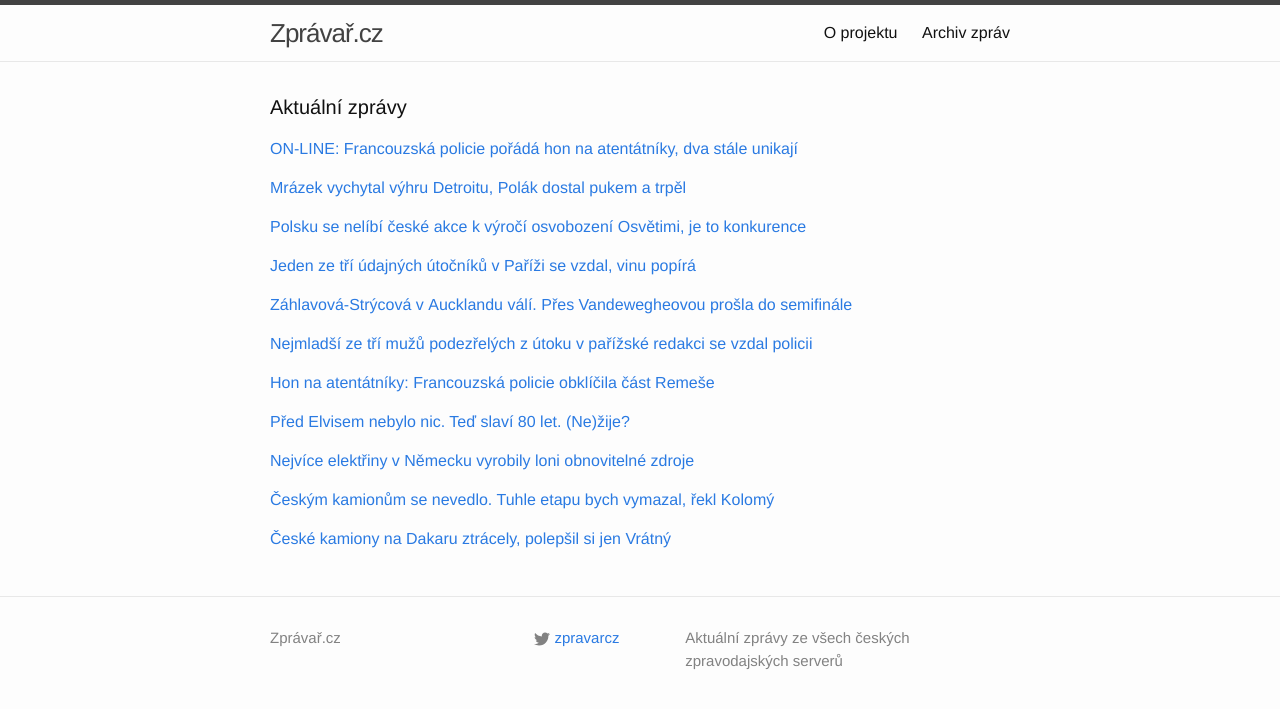
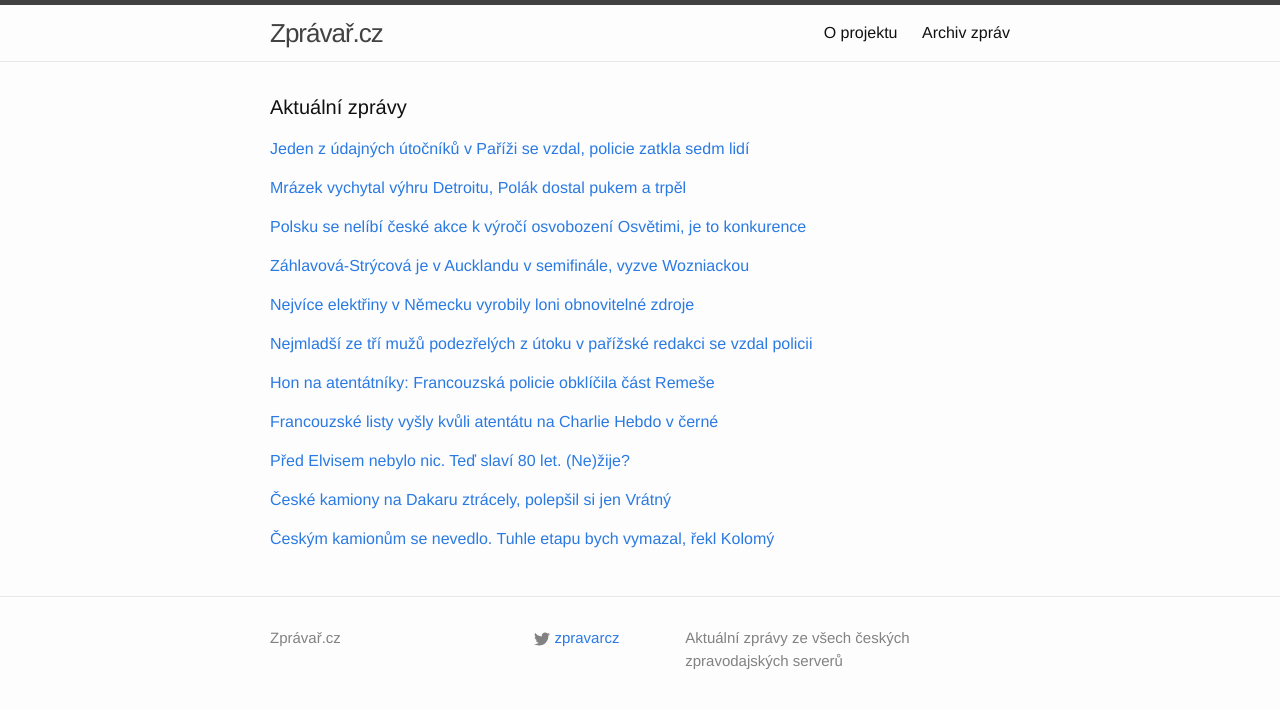
Before and after one commit to adliska/zpravar, a Jekyll site: the page built from index.html, in a window 1280 px wide. Shown: the top 709 px of the page. Built offline with Jekyll 4.4.1, drawn with Linux system fonts in a browser that asks for light colours; some of the changed lines change nothing that is shown.

Commit message:
zpravar news update

```diff
--- a/index.html
+++ b/index.html
@@ -5,15 +5,23 @@ layout: default
 <div class="home">
     <h1 class="page-heading">Aktuální zprávy</h1>
 
-<p><a href="javascript:;" onclick="toggle_visibility('zpravy0')">ON-LINE: Francouzská policie pořádá hon na atentátníky, dva stále unikají</a></p>
+<p><a href="javascript:;" onclick="toggle_visibility('zpravy0')">Jeden z údajných útočníků v Paříži se vzdal, policie zatkla sedm lidí</a></p>
 <div id="zpravy0" style="display:none">
 <ul>
+<li><a href=http://zpravy.e15.cz/zahranicni/udalosti/jeden-z-udajnych-utocniku-v-parizi-se-vzdal-policie-zatkla-sedm-lidi-1150770>Jeden z údajných útočníků v Paříži se vzdal, policie zatkla sedm lidí - zpravy.e15.cz</a></li>
+<li><a href=http://www.tyden.cz/rubriky/zahranici/evropa/dalsi-teror-v-parizi-po-policistech-strileli-ze-samopalu_329404.html>Další teror v Paříži? Po policistech stříleli ze samopalů - www.tyden.cz</a></li>
 <li><a href=http://zahranicni.ihned.cz/c1-63350570-on-line-francouzska-policie-porada-hon-na-atentatniky-dva-stale-unikaji>ON-LINE: Francouzská policie pořádá hon na atentátníky, dva stále unikají - zahranicni.ihned.cz</a></li>
 <li><a href=http://www.lidovky.cz/francouzska-policie-porada-hon-na-atentatniky-dva-stale-unikaji-pw8-/zpravy-svet.aspx?c=A150108_072421_ln_zahranici_mct>Francouzská policie pořádá hon na atentátníky, dva stále unikají  - www.lidovky.cz</a></li>
 <li><a href=http://www.ceskatelevize.cz/ct24/svet/297489-policii-se-vzdal-udajny-spolupachatel-utoku-na-charlie-hebdo-ma-pry-alibi/>Policii se vzdal údajný spolupachatel útoku na Charlie Hebdo. Má prý alibi - www.ceskatelevize.cz</a></li>
 <li><a href=http://zahranicni.ihned.cz/c1-63350570-francouzska-policie-porada-hon-na-atentatniky-dva-stale-unikaji>Francouzská policie pořádá hon na atentátníky, dva stále unikají - zahranicni.ihned.cz</a></li>
+<li><a href=http://zpravy.e15.cz/zahranicni/udalosti/jeden-ze-tri-udajnych-utocniku-v-parizi-se-vzdal-vinu-popira-1150770>Jeden ze tří údajných útočníků v Paříži se vzdal, vinu popírá - zpravy.e15.cz</a></li>
+<li><a href=http://zpravy.e15.cz/zahranicni/udalosti/jeden-ze-tri-utocniku-v-parizi-se-vzdal-vinu-popira-1150770>Jeden ze tří útočníků v Paříži se vzdal, vinu popírá - zpravy.e15.cz</a></li>
 <li><a href=http://www.tyden.cz/rubriky/zahranici/evropa/nejmladsi-z-parizskych-utocniku-se-vzdal-policii-nevinny_329404.html>Nejmladší z pařížských útočníků se vzdal policii. Nevinný? - www.tyden.cz</a></li>
+<li><a href=http://zpravy.e15.cz/zahranicni/udalosti/pri-strelbe-v-parizi-zemrelo-12-lidi-ze-tri-udajnych-utocniku-se-1-vzdal-1150770>Při střelbě v Paříži zemřelo 12 lidí. Ze tří údajných útočníků se 1 vzdal - zpravy.e15.cz</a></li>
+<li><a href=http://zpravy.e15.cz/zahranicni/udalosti/pri-strelbe-v-parizi-zemrelo-12-lidi-jeden-ze-tri-udajnych-utocniku-se-vzdal-1150770>Při střelbě v Paříži zemřelo 12 lidí. Jeden ze tří údajných útočníků se vzdal - zpravy.e15.cz</a></li>
 <li><a href=http://www.ceskenoviny.cz/zpravy/zpravy/nejmladsi-z-udajnych-atentatniku-se-vzdal-francouzske-policii/1166234>Nejmladší z údajných atentátníků se vzdal francouzské policii  - www.ceskenoviny.cz</a></li>
+<li><a href=http://zpravy.e15.cz/zahranicni/udalosti/pri-strelbe-v-parizi-zemrelo-12-lidi-jeden-ze-tri-utocniku-se-uz-vzdal-1150770>Při střelbě v Paříži zemřelo 12 lidí. Jeden ze tří útočníků se už vzdal - zpravy.e15.cz</a></li>
+<li><a href=http://zpravy.e15.cz/zahranicni/udalosti/pri-strelbe-v-parizi-zemrelo-12-lidi-jeden-ze-tri-utocniku-se-vzdal-1150770>Při střelbě v Paříži zemřelo 12 lidí. Jeden ze tří útočníků se vzdal - zpravy.e15.cz</a></li>
 <li><a href=http://www.ceskatelevize.cz/ct24/svet/297489-nejmladsi-parizsky-atentatnik-se-vzdal-policii/>Nejmladší pařížský atentátník se vzdal policii - www.ceskatelevize.cz</a></li>
 <li><a href=http://echo24.cz/a/wgvHY>Remeš je obklíčená, teroristé dál unikají - echo24.cz</a></li>
 </ul>
@@ -38,23 +46,22 @@ layout: default
 <li><a href=http://www.ceskenoviny.cz/zpravy/zpravy/polsku-se-pry-nelibi-ceske-akce-k-vyroci-osvobozeni-osvetimi/1166276>Polsku se prý nelíbí české akce k výročí osvobození Osvětimi - www.ceskenoviny.cz</a></li>
 <li><a href=http://www.novinky.cz/zahranicni/evropa/358156-polsku-se-nelibi-chystane-ceske-konkurencni-akce-k-osvobozeni-osvetimi.html>Polsku se nelíbí chystané české konkurenční akce k osvobození Osvětimi - www.novinky.cz</a></li>
 </ul>
-</div><p><a href="javascript:;" onclick="toggle_visibility('zpravy3')">Jeden ze tří údajných útočníků v Paříži se vzdal, vinu popírá</a></p>
+</div><p><a href="javascript:;" onclick="toggle_visibility('zpravy3')">Záhlavová-Strýcová je v Aucklandu v semifinále, vyzve Wozniackou</a></p>
 <div id="zpravy3" style="display:none">
 <ul>
-<li><a href=http://zpravy.e15.cz/zahranicni/udalosti/jeden-ze-tri-udajnych-utocniku-v-parizi-se-vzdal-vinu-popira-1150770>Jeden ze tří údajných útočníků v Paříži se vzdal, vinu popírá - zpravy.e15.cz</a></li>
-<li><a href=http://zpravy.e15.cz/zahranicni/udalosti/jeden-ze-tri-utocniku-v-parizi-se-vzdal-vinu-popira-1150770>Jeden ze tří útočníků v Paříži se vzdal, vinu popírá - zpravy.e15.cz</a></li>
-<li><a href=http://zpravy.e15.cz/zahranicni/udalosti/pri-strelbe-v-parizi-zemrelo-12-lidi-ze-tri-udajnych-utocniku-se-1-vzdal-1150770>Při střelbě v Paříži zemřelo 12 lidí. Ze tří údajných útočníků se 1 vzdal - zpravy.e15.cz</a></li>
-<li><a href=http://zpravy.e15.cz/zahranicni/udalosti/pri-strelbe-v-parizi-zemrelo-12-lidi-jeden-ze-tri-udajnych-utocniku-se-vzdal-1150770>Při střelbě v Paříži zemřelo 12 lidí. Jeden ze tří údajných útočníků se vzdal - zpravy.e15.cz</a></li>
-<li><a href=http://zpravy.e15.cz/zahranicni/udalosti/pri-strelbe-v-parizi-zemrelo-12-lidi-jeden-ze-tri-utocniku-se-uz-vzdal-1150770>Při střelbě v Paříži zemřelo 12 lidí. Jeden ze tří útočníků se už vzdal - zpravy.e15.cz</a></li>
-<li><a href=http://zpravy.e15.cz/zahranicni/udalosti/pri-strelbe-v-parizi-zemrelo-12-lidi-jeden-ze-tri-utocniku-se-vzdal-1150770>Při střelbě v Paříži zemřelo 12 lidí. Jeden ze tří útočníků se vzdal - zpravy.e15.cz</a></li>
-</ul>
-</div><p><a href="javascript:;" onclick="toggle_visibility('zpravy4')">Záhlavová-Strýcová v Aucklandu válí. Přes Vandewegheovou prošla do semifinále</a></p>
-<div id="zpravy4" style="display:none">
-<ul>
+<li><a href=http://www.rozhlas.cz/_zprava/zahlavovastrycova-je-v-aucklandu-v-semifinale-vyzve-wozniackou--1440973>Záhlavová-Strýcová je v Aucklandu v semifinále, vyzve Wozniackou - www.rozhlas.cz</a></li>
 <li><a href=http://www.denik.cz/tenis/zahlavova-strycova-v-aucklandu-vali-pres-vandewegheovou-prosla-do-semifinale-201.html>Záhlavová-Strýcová v Aucklandu válí. Přes Vandewegheovou prošla do semifinále - www.denik.cz</a></li>
 <li><a href=http://www.sportovninoviny.cz/zpravy/tenistka-zahlavova-strycova-je-v-aucklandu-v-semifinale/1166303>Tenistka Záhlavová-Strýcová je v Aucklandu v semifinále - www.sportovninoviny.cz</a></li>
 <li><a href=http://sport.aktualne.cz/zahlavova-strycova-se-v-aucklandu-utka-o-finale/r~55e8af88970211e4b98c002590604f2e/>Záhlavová-Strýcová se v Aucklandu utká o finále - sport.aktualne.cz</a></li>
 <li><a href=http://sport.idnes.cz/tenis-turnaje-zpravodajstvi-diw-/tenis.aspx?c=A150108_070408_tenis_rou>Tenistka Záhlavová-Strýcová je na turnaji v Aucklandu už v semifinále - sport.idnes.cz</a></li>
+</ul>
+</div><p><a href="javascript:;" onclick="toggle_visibility('zpravy4')">Nejvíce elektřiny v Německu vyrobily loni obnovitelné zdroje</a></p>
+<div id="zpravy4" style="display:none">
+<ul>
+<li><a href=http://zpravy.e15.cz/zahranicni/ekonomika/nejvice-elektriny-v-nemecku-vyrobily-loni-obnovitelne-zdroje-1151205>Nejvíce elektřiny v Německu vyrobily loni obnovitelné zdroje - zpravy.e15.cz</a></li>
+<li><a href=http://www.denik.cz/ekonomika/nejvice-elektriny-v-nemecku-vyrobily-loni-obnovitelne-zdroje-20150108.html>Nejvíce elektřiny v Německu vyrobily loni obnovitelné zdroje - www.denik.cz</a></li>
+<li><a href=http://byznys.ihned.cz/c1-63350560-obnovitelne-zdroje-loni-v-nemecku-poprve-vyrobily-nejvic-elektriny>Obnovitelné zdroje loni v Německu poprvé vyrobily nejvíc elektřiny - byznys.ihned.cz</a></li>
+<li><a href=http://www.financninoviny.cz/zpravodajstvi/zpravy/nejvice-elektriny-v-nemecku-vyrobily-loni-obnovitelne-zdroje/1166279>Nejvíce elektřiny v Německu vyrobily loni obnovitelné zdroje - www.financninoviny.cz</a></li>
 </ul>
 </div><p><a href="javascript:;" onclick="toggle_visibility('zpravy5')">Nejmladší ze tří mužů podezřelých z útoku v pařížské redakci se vzdal policii</a></p>
 <div id="zpravy5" style="display:none">
@@ -72,32 +79,32 @@ layout: default
 <li><a href=http://www.ceskatelevize.cz/ct24/svet/297450-francouzska-policie-lokalizovala-teroristy-a-provadi-zasah/>Francouzská policie lokalizovala teroristy a provádí zásah - www.ceskatelevize.cz</a></li>
 <li><a href=http://www.ceskatelevize.cz/ct24/svet/297450-francouzska-policie-lokalizovala-teroristy-a-chysta-zasah/>Francouzská policie lokalizovala teroristy a chystá zásah - www.ceskatelevize.cz</a></li>
 </ul>
-</div><p><a href="javascript:;" onclick="toggle_visibility('zpravy7')">Před Elvisem nebylo nic. Teď slaví 80 let. (Ne)žije?</a></p>
+</div><p><a href="javascript:;" onclick="toggle_visibility('zpravy7')">Francouzské listy vyšly kvůli atentátu na Charlie Hebdo v černé</a></p>
 <div id="zpravy7" style="display:none">
+<ul>
+<li><a href=http://echo24.cz/a/wEWPU>Francouzské listy vyšly kvůli atentátu na Charlie Hebdo v černé - echo24.cz</a></li>
+<li><a href=http://www.novinky.cz/zahranicni/evropa/358162-barbarstvi-teror-francouzske-noviny-vysly-v-cerne.html>Barbarství, teror - francouzské noviny vyšly v černé  - www.novinky.cz</a></li>
+<li><a href=http://www.ceskenoviny.cz/zpravy/zpravy/francouzske-listy-vysly-kvuli-atentatu-na-charlie-hebdo-v-cerne/1166317>Francouzské listy vyšly kvůli atentátu na Charlie Hebdo v černé - www.ceskenoviny.cz</a></li>
+</ul>
+</div><p><a href="javascript:;" onclick="toggle_visibility('zpravy8')">Před Elvisem nebylo nic. Teď slaví 80 let. (Ne)žije?</a></p>
+<div id="zpravy8" style="display:none">
 <ul>
 <li><a href=http://www.ceskatelevize.cz/ct24/kultura/297411-pred-elvisem-nebylo-nic-ted-slavi-80-let-ne-zije/>Před Elvisem nebylo nic. Teď slaví 80 let. (Ne)žije? - www.ceskatelevize.cz</a></li>
 <li><a href=http://www.lidovky.cz/zivot-elvise-presleyho-pripominal-pohadku-skoncil-ale-predcasne-pyc-/lide.aspx?c=A150105_164302_lide_hm>Život Elvise Presleyho připomínal pohádku, skončil ale předčasně  - www.lidovky.cz</a></li>
 <li><a href=http://www.denik.cz/hudba/kral-rokenrolu-elvis-presley-by-se-dozil-osmdesatky-20150108.html>Král rokenrolu Elvis Presley by se dožil osmdesátky - www.denik.cz</a></li>
 </ul>
-</div><p><a href="javascript:;" onclick="toggle_visibility('zpravy8')">Nejvíce elektřiny v Německu vyrobily loni obnovitelné zdroje</a></p>
-<div id="zpravy8" style="display:none">
+</div><p><a href="javascript:;" onclick="toggle_visibility('zpravy9')">České kamiony na Dakaru ztrácely, polepšil si jen Vrátný</a></p>
+<div id="zpravy9" style="display:none">
 <ul>
-<li><a href=http://www.denik.cz/ekonomika/nejvice-elektriny-v-nemecku-vyrobily-loni-obnovitelne-zdroje-20150108.html>Nejvíce elektřiny v Německu vyrobily loni obnovitelné zdroje - www.denik.cz</a></li>
-<li><a href=http://byznys.ihned.cz/c1-63350560-obnovitelne-zdroje-loni-v-nemecku-poprve-vyrobily-nejvic-elektriny>Obnovitelné zdroje loni v Německu poprvé vyrobily nejvíc elektřiny - byznys.ihned.cz</a></li>
-<li><a href=http://www.financninoviny.cz/zpravodajstvi/zpravy/nejvice-elektriny-v-nemecku-vyrobily-loni-obnovitelne-zdroje/1166279>Nejvíce elektřiny v Německu vyrobily loni obnovitelné zdroje - www.financninoviny.cz</a></li>
+<li><a href=http://www.sportovninoviny.cz/zpravy/ceske-kamiony-na-dakaru-ztracely-polepsil-si-jen-vratny/1166255>České kamiony na Dakaru ztrácely, polepšil si jen Vrátný - www.sportovninoviny.cz</a></li>
+<li><a href=http://www.sportovninoviny.cz/zpravy/loprais-na-dakarske-rallye-klesl-na-ctvrte-misto/1166255>Loprais na dakarské rallye klesl na čtvrté místo - www.sportovninoviny.cz</a></li>
+<li><a href=http://sport.aktualne.cz/loprais-na-dakarske-rallye-klesl-na-ctvrte-misto/r~1629bf0096c011e4a10c0025900fea04/>Loprais na dakarské rallye klesl na čtvrté místo - sport.aktualne.cz</a></li>
 </ul>
-</div><p><a href="javascript:;" onclick="toggle_visibility('zpravy9')">Českým kamionům se nevedlo. Tuhle etapu bych vymazal, řekl Kolomý</a></p>
-<div id="zpravy9" style="display:none">
+</div><p><a href="javascript:;" onclick="toggle_visibility('zpravy10')">Českým kamionům se nevedlo. Tuhle etapu bych vymazal, řekl Kolomý</a></p>
+<div id="zpravy10" style="display:none">
 <ul>
 <li><a href=http://www.tyden.cz/rubriky/sport/tenis/ceskym-kamionum-se-nevedlo-tuhle-etapu-bych-vymazal-rekl-kolomy_329409.html>Českým kamionům se nevedlo. Tuhle etapu bych vymazal, řekl Kolomý - www.tyden.cz</a></li>
 <li><a href=http://sport.aktualne.cz/ceske-kamiony-na-dakaru-ztracely-polepsil-si-jen-vratny/r~bdd3a722970411e498be002590604f2e/>České kamiony na Dakaru ztrácely, polepšil si jen Vrátný - sport.aktualne.cz</a></li>
 <li><a href=http://sport.idnes.cz/rallye-dakar-kamiony-0ri-/motorsport.aspx?c=A150108_080116_motorsport_rou>České kamiony ve středu na Dakaru ztrácely, polepšil si jen Vrátný - sport.idnes.cz</a></li>
 </ul>
-</div><p><a href="javascript:;" onclick="toggle_visibility('zpravy10')">České kamiony na Dakaru ztrácely, polepšil si jen Vrátný</a></p>
-<div id="zpravy10" style="display:none">
-<ul>
-<li><a href=http://www.sportovninoviny.cz/zpravy/ceske-kamiony-na-dakaru-ztracely-polepsil-si-jen-vratny/1166255>České kamiony na Dakaru ztrácely, polepšil si jen Vrátný - www.sportovninoviny.cz</a></li>
-<li><a href=http://www.sportovninoviny.cz/zpravy/loprais-na-dakarske-rallye-klesl-na-ctvrte-misto/1166255>Loprais na dakarské rallye klesl na čtvrté místo - www.sportovninoviny.cz</a></li>
-<li><a href=http://sport.aktualne.cz/loprais-na-dakarske-rallye-klesl-na-ctvrte-misto/r~1629bf0096c011e4a10c0025900fea04/>Loprais na dakarské rallye klesl na čtvrté místo - sport.aktualne.cz</a></li>
-</ul>
 </div></div>
```
